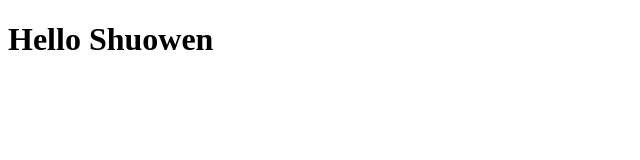
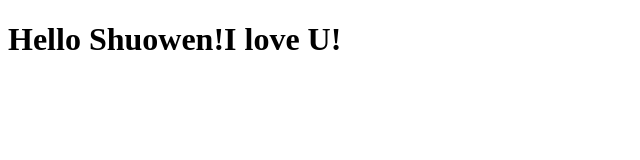
Before and after one commit to chuan-wa/web-development-practice, a website: page site/index.html in a window 1280 px wide. Shown: the whole page, without its empty margins (0-640 px from the left). Drawn offline with Linux system fonts and the light colour scheme.

Commit message:
fourthCommit

```diff
--- /dev/null
+++ b/package.json
@@ -0,0 +1,5 @@
+{
+  "dependencies": {
+    "browser-sync": "^3.0.3"
+  }
+}
--- a/site/index.html
+++ b/site/index.html
@@ -7,7 +7,7 @@
 </head>
 <body>
     <h1>
-        Hello Shuowen
+        Hello Shuowen!I love U!
     </h1>
 </body>
 </html>
```
Also changed, not shown: 2 other files.
